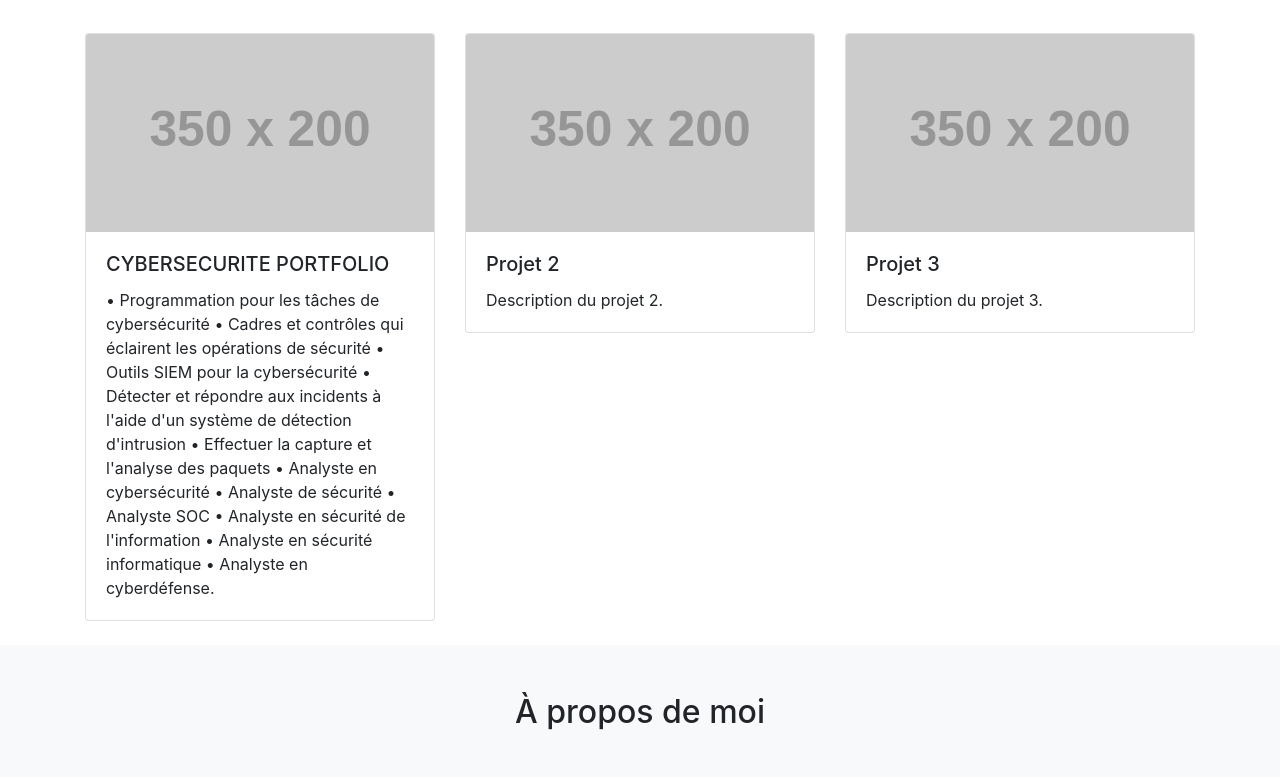
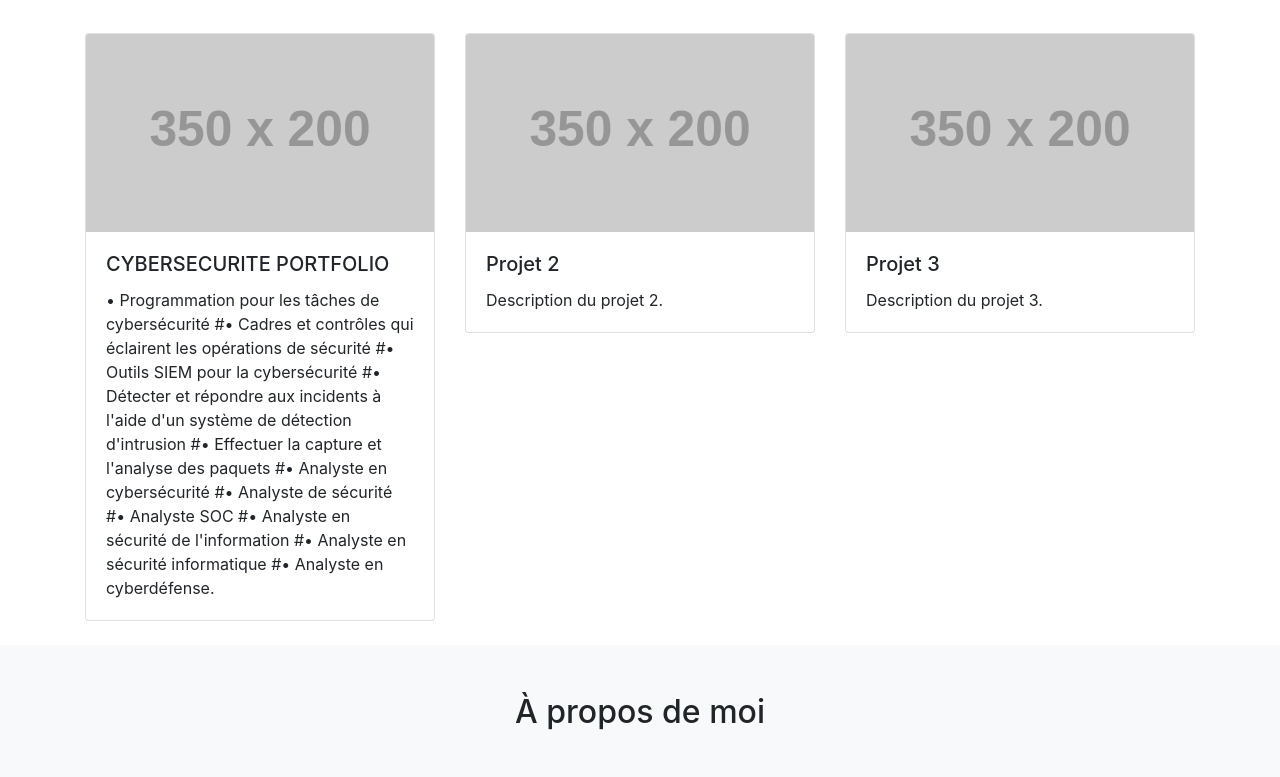
Before and after one commit to fredeau/frederic-chauveteau, a plain HTML site: page index.html in a window 1280 px wide. Shown: the part 407-1184 px from the top of the page. Drawn offline with nearby package versions, Linux system fonts and the light colour scheme; placeholder pictures from the web are drawn by us.

Commit message:
Update index.html

```diff
--- a/index.html
+++ b/index.html
@@ -43,16 +43,16 @@
                     <div class="card-body">
                         <h5 class="card-title">CYBERSECURITE PORTFOLIO</h5>
                         <p class="card-text">•	Programmation pour les tâches de cybersécurité
-•	Cadres et contrôles qui éclairent les opérations de sécurité
-•	Outils SIEM pour la cybersécurité
-•	Détecter et répondre aux incidents à l'aide d'un système de détection d'intrusion
-•	Effectuer la capture et l'analyse des paquets
-•	Analyste en cybersécurité
-•	Analyste de sécurité
-•	Analyste SOC
-•	Analyste en sécurité de l'information
-•	Analyste en sécurité informatique
-•	Analyste en cyberdéfense.</p>
+#•	Cadres et contrôles qui éclairent les opérations de sécurité
+#•	Outils SIEM pour la cybersécurité
+#•	Détecter et répondre aux incidents à l'aide d'un système de détection d'intrusion
+#•	Effectuer la capture et l'analyse des paquets
+#•	Analyste en cybersécurité
+#•	Analyste de sécurité
+#•	Analyste SOC
+#•	Analyste en sécurité de l'information
+#•	Analyste en sécurité informatique
+#•	Analyste en cyberdéfense.</p>
                     </div>
                 </div>
             </div>
```
